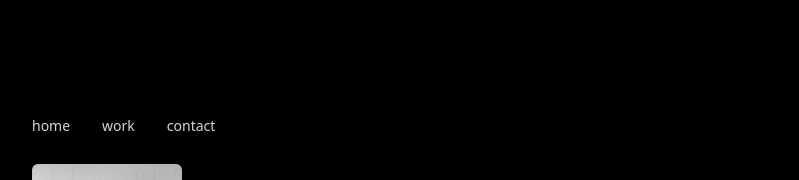
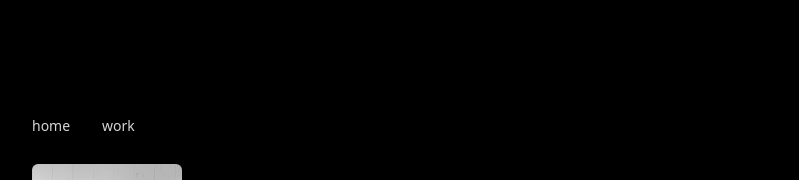
Before and after one commit to Twolar/taylorbennett, a Next.js app: page / in a window 1280 px wide. Shown: the top 180 px of the page, without its empty margins (240-1039 px from the left). Built offline with nearby package versions, Linux system fonts and the light colour scheme.

Commit message:
Bottom margin + comment out contact form

```diff
--- a/app/(components)/NavBar.jsx
+++ b/app/(components)/NavBar.jsx
@@ -13,9 +13,9 @@ const Navbar = () => {
             <li>
               <Link href={PageRoutes.Work}>work</Link>
             </li>
-            <li>
+            {/* <li>
               <Link href={PageRoutes.Contact}>contact</Link>
-            </li>
+            </li> */}
           </ul>
         </div>
       </div>
--- a/app/layout.js
+++ b/app/layout.js
@@ -13,7 +13,7 @@ export default function RootLayout({ children }) {
   return (
     <html lang="en" data-theme="myTheme">
       <body
-        className={`{inter.className} max-w-3xl ml-auto mr-auto p-3 md:mt-20`}
+        className={`{inter.className} max-w-3xl ml-auto mr-auto p-3 md:mt-20 md:mb-20`}
       >
         <Navbar />
         <div className="container-w-100 p-1">{children}</div>
```
